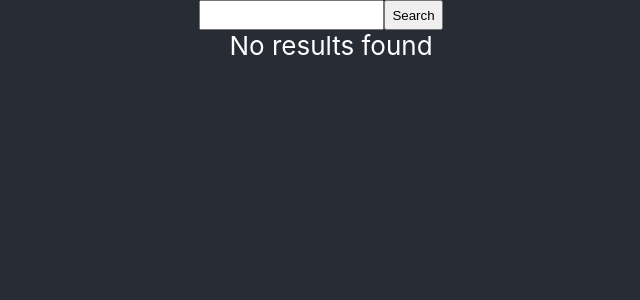
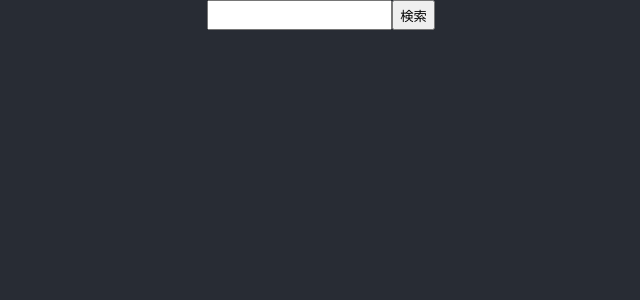
Before and after one commit to iccanobif/japanese-dictionary-web, a React (Create React App) app: page / in a window 1280 px wide. Shown: the top 300 px of the page, without its empty margins (309-949 px from the left). Built offline with nearby package versions, Linux system fonts and the light colour scheme.

Commit message:
translate GUI to japanese

```diff
--- a/src/App.js
+++ b/src/App.js
@@ -10,7 +10,7 @@ export default class App extends Component
   {
     super(props)
     this.state = {
-      queryResults: [],
+      queryResults: null,
       query: "",
       querying: false,
     }
@@ -62,7 +62,7 @@ export default class App extends Component
       <div className="App">
         <form onSubmit={this.handleSubmit} className="SearchForm">
           <input type="text" value={this.state.query} onChange={this.handleChange} />
-          <input type="submit" value="Search"></input>
+          <input type="submit" value="検索"></input>
           <Spinner visible={this.state.querying} />
         </form>
 
@@ -77,8 +77,10 @@ class SearchResults extends Component
 {
   render()
   {
+    if (this.props.results === null)
+      return null
     if (this.props.results.length === 0)
-      return (<div>No results found</div>)
+      return (<div>一致する結果はありません</div>)
 
     const list = this.props.results.map((r, i) => (<li key={i}>{r}</li>))
     return <ul className="meh">{list}</ul>
```
